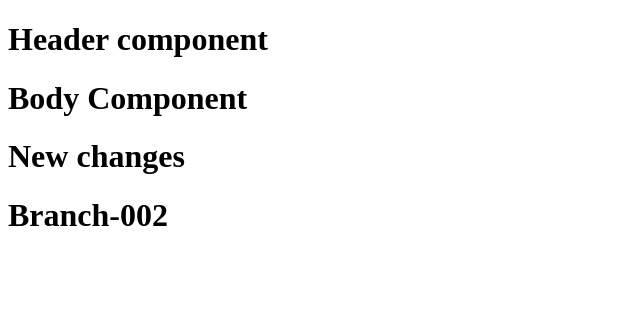
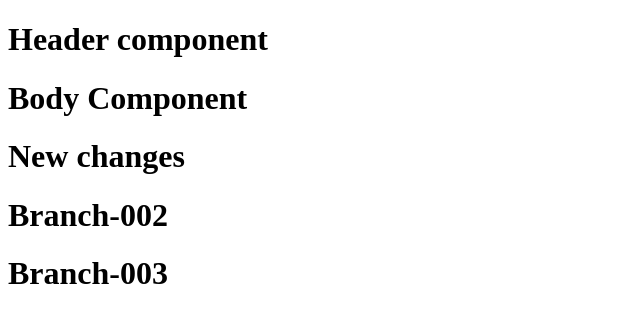
Before and after one commit to Adarsha-React/TestRepository, a React (Vite) app: page / in a window 1280 px wide. Shown: the top 322 px of the page, without its empty margins (0-640 px from the left). Built offline with nearby package versions, Linux system fonts and the light colour scheme.

Commit message:
branch-003 changes

```diff
--- a/components/Body.js
+++ b/components/Body.js
@@ -4,6 +4,7 @@ const Body = () => {
       <h1>Body Component</h1>
       <h1>New changes</h1>
       <h1>Branch-002</h1>
+      <h1>Branch-003</h1>
     </div>
   );
 };
```
